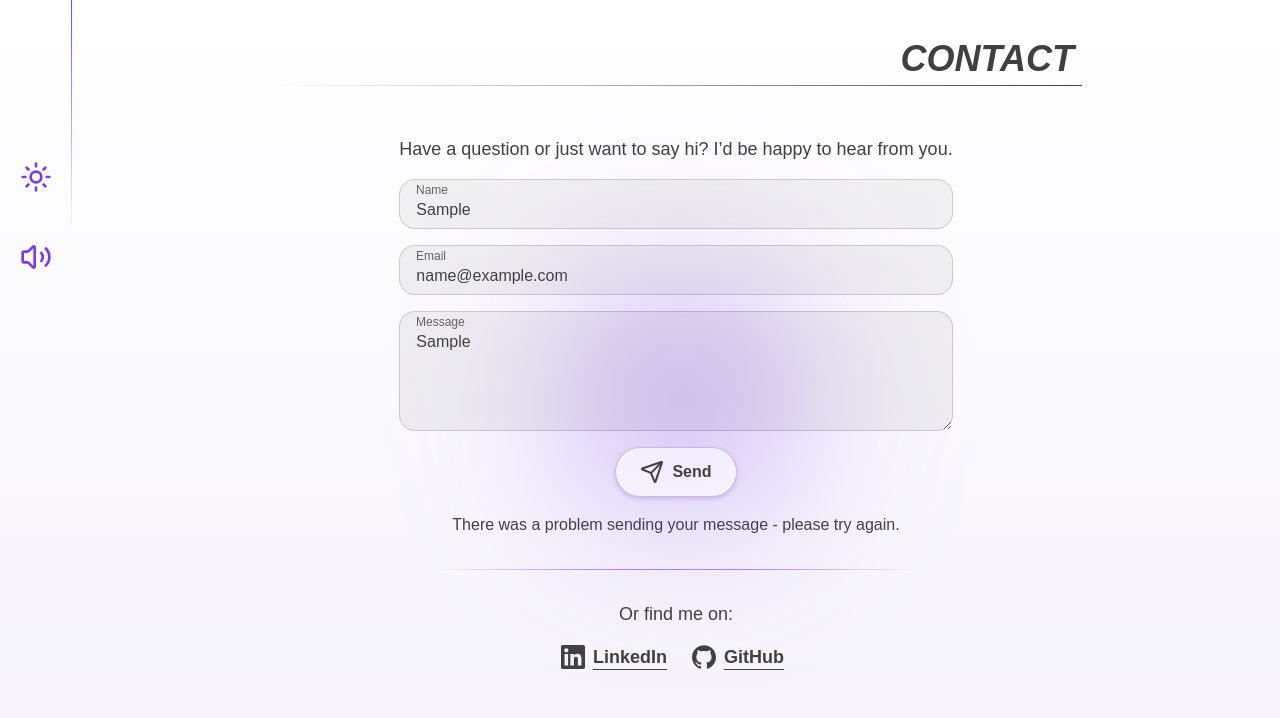
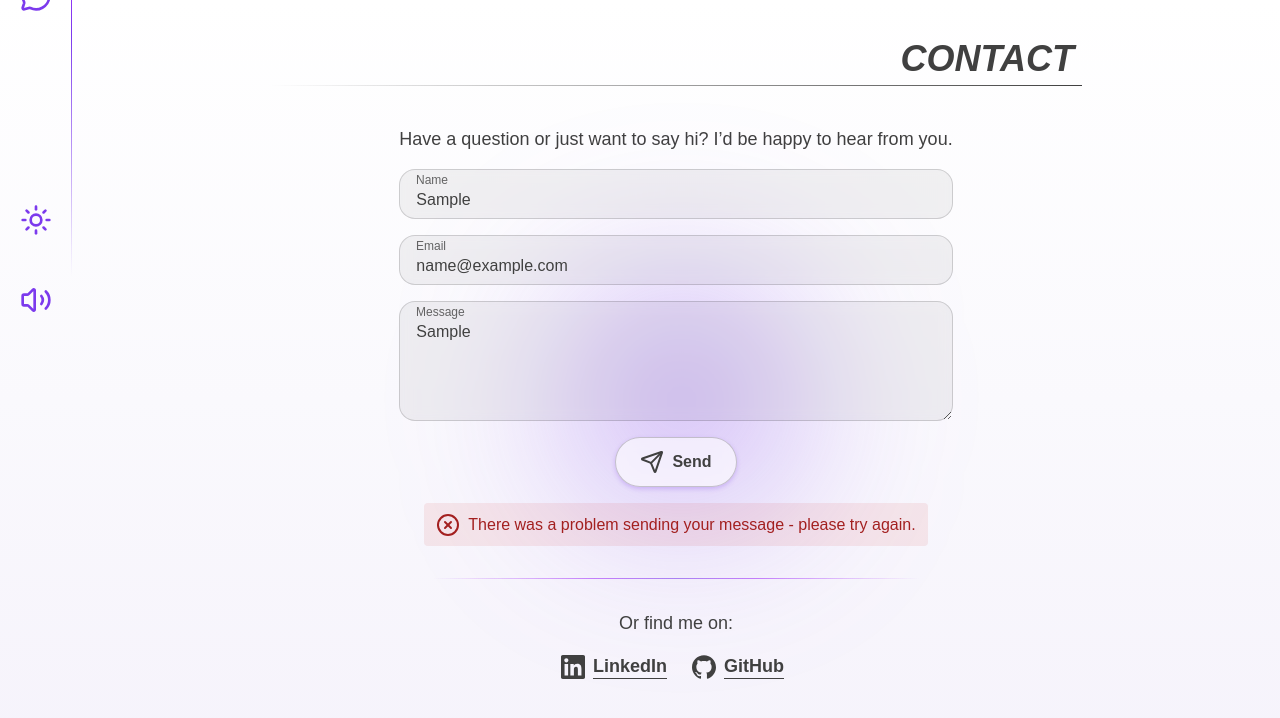
Before and after one commit to punit-shah/punitshah-dev-v2, a React (Vite) app: page / in a window 1280 px wide. Both pictures are taken after typing "Sample", "name@example.com", "Sample" into the empty fields and a click on the button "Send". Shown: the part 2400-3118 px from the top of the page. Built offline with nearby package versions, Linux system fonts and the light colour scheme; no server answers; a web font is replaced by a local one.

Commit message:
Add error and success message styles to Contact form

```diff
--- a/src/index.css
+++ b/src/index.css
@@ -83,6 +83,11 @@
   --color-accent-bg-mid: var(--color-purple-bg-mid);
   --color-accent-bg-end: var(--color-purple-bg-end);
 
+  --color-error-bg: rgba(214, 69, 69, 0.1);
+  --color-error-fg: #a32020;
+  --color-success-bg: rgba(46, 204, 113, 0.12);
+  --color-success-fg: #1b7f4b;
+
   --bg-gradient: linear-gradient(
     180deg,
     var(--color-bg) 0%,
@@ -133,6 +138,11 @@
   --color-pink-2: #ec4899;
   --color-pink-bg-mid: #100d0e;
   --color-pink-bg-end: #160f13;
+
+  --color-error-bg: rgba(255, 107, 107, 0.12);
+  --color-error-fg: #ff6b6b;
+  --color-success-bg: rgba(46, 204, 113, 0.15);
+  --color-success-fg: #2ecc71;
 }
 
 *,
--- a/src/sections/Contact/Contact.module.css
+++ b/src/sections/Contact/Contact.module.css
@@ -73,7 +73,41 @@
 }
 
 .resultMessage {
+  display: flex;
+  gap: 0.5rem;
   font-size: 1rem;
+  font-weight: 500;
+  border-radius: 4px;
+  font-weight: 500;
+  max-height: 0;
+  opacity: 0;
+  transform: translateY(-4px);
+  overflow: hidden;
+  transition:
+    max-height 0.4s cubic-bezier(0.22, 1, 0.36, 1),
+    opacity 0.3s ease,
+    transform 0.4s cubic-bezier(0.22, 1, 0.36, 1);
+
+  &.show {
+    padding: 0.6rem 0.8rem;
+    max-height: 92px;
+    opacity: 1;
+    transform: translateY(0);
+  }
+
+  &.error {
+    background-color: var(--color-error-bg);
+    color: var(--color-error-fg);
+  }
+
+  &.success {
+    background-color: var(--color-success-bg);
+    color: var(--color-success-fg);
+  }
+
+  svg {
+    flex-shrink: 0;
+  }
 }
 
 .socials {
--- a/src/sections/Contact/Contact.tsx
+++ b/src/sections/Contact/Contact.tsx
@@ -1,5 +1,5 @@
 import classNames from 'classnames';
-import { LoaderCircleIcon, SendIcon } from 'lucide-react';
+import { CircleCheck, CircleX, LoaderCircleIcon, SendIcon } from 'lucide-react';
 import { useContext, useState } from 'react';
 import Button from '../../components/Button';
 import Input from '../../components/Input';
@@ -116,16 +116,26 @@ const Contact = ({ ...props }: CustomSectionProps) => {
           <Button type="submit" disabled={isDisabled}>
             {getSubmitButtonContent(isLoading, isSuccess)}
           </Button>
+
           <p
             className={classNames(classes.resultMessage, {
+              [classes.show]: isError || isSuccess,
               [classes.error]: isError,
               [classes.success]: isSuccess,
             })}
           >
-            {isError &&
-              'There was a problem sending your message - please try again.'}
-            {isSuccess &&
-              "Thanks for the message! I'll get back to you as soon as I can."}
+            {isError && (
+              <>
+                <CircleX />
+                There was a problem sending your message - please try again.
+              </>
+            )}
+            {isSuccess && (
+              <>
+                <CircleCheck />
+                Thanks for the message! I'll get back to you as soon as I can.
+              </>
+            )}
           </p>
         </form>
 
```
